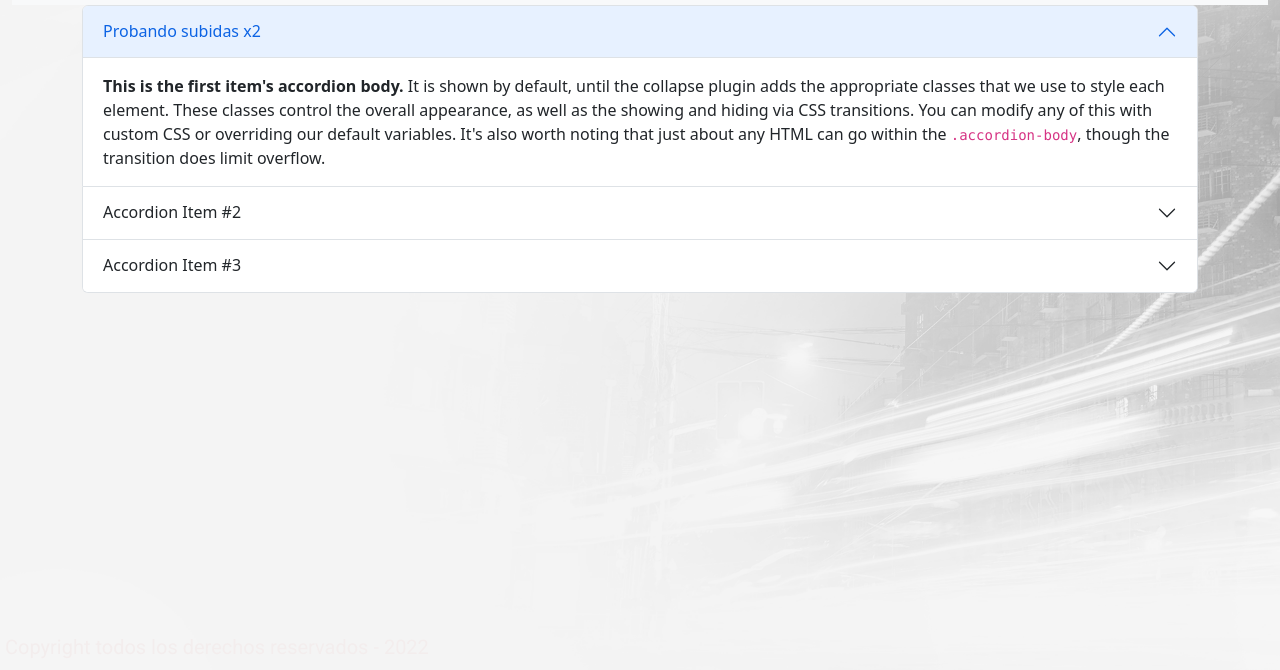
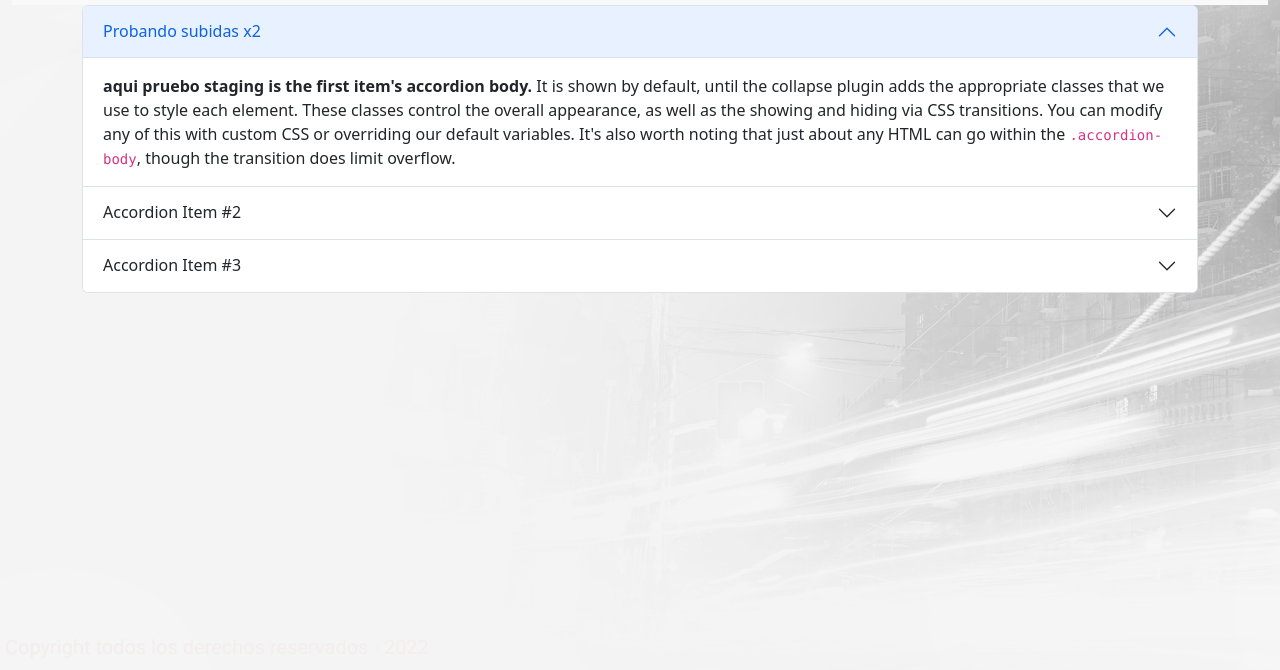
Before and after one commit to Andresp84/entrega-coderhouse, a plain HTML site: page pages/manualidades.html in a window 1280 px wide. Shown: the part 71-741 px from the top of the page. Drawn offline with nearby package versions, Linux system fonts and the light colour scheme; files whose address does not match are found by name.

Commit message:
actualizando desde staging

```diff
--- a/pages/manualidades.html
+++ b/pages/manualidades.html
@@ -82,7 +82,7 @@
           <div id="collapseOne" class="accordion-collapse collapse show" aria-labelledby="headingOne"
             data-bs-parent="#accordionExample">
             <div class="accordion-body">
-              <strong>This is the first item's accordion body.</strong> It is shown by default, until the collapse
+              <strong>aqui pruebo staging is the first item's accordion body.</strong> It is shown by default, until the collapse
               plugin adds the appropriate classes that we use to style each element. These classes control the overall
               appearance, as well as the showing and hiding via CSS transitions. You can modify any of this with custom
               CSS or overriding our default variables. It's also worth noting that just about any HTML can go within the
```
